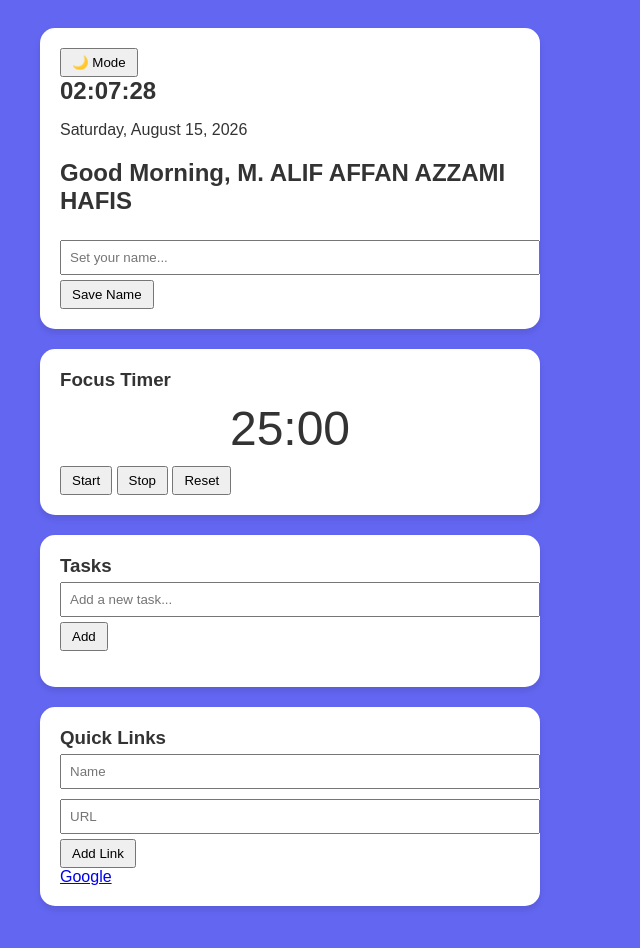
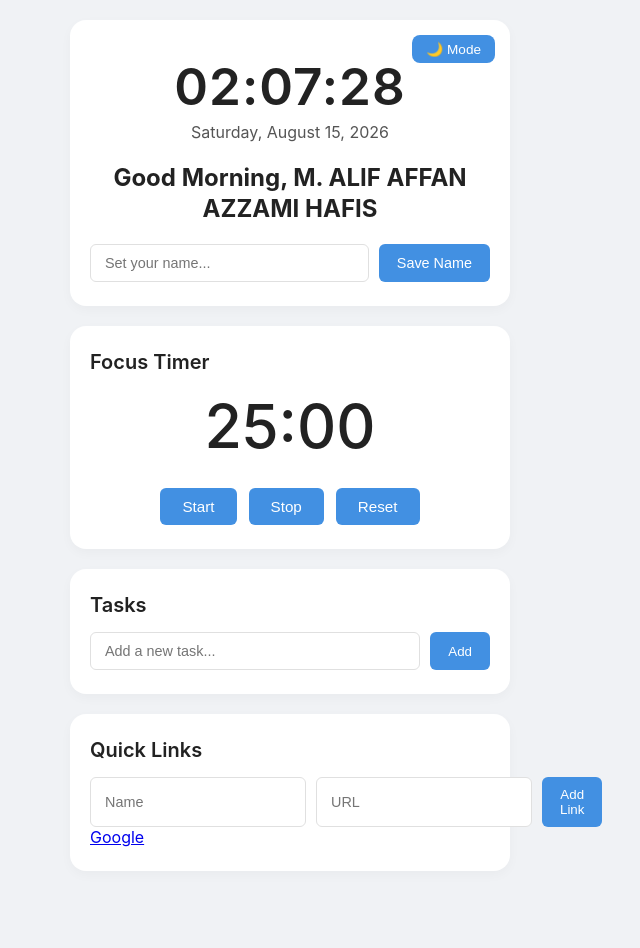
Before and after one commit to alifhafis829-sys/CodingCamp-10August26-MAlifAffan.-, a plain HTML site: page index.html in a window 1280 px wide. Shown: the whole page, without its empty margins (350-990 px from the left). After the commit the page ends 911 px from the top, so only its background shows below. Drawn offline with Linux system fonts and the light colour scheme.

Commit message:
Refactor CSS for improved styling and layout

```diff
--- a/css/style.css
+++ b/css/style.css
@@ -1,9 +1,203 @@
-body { font-family: sans-serif; background: #6366f1; color: #333; display: flex; justify-content: center; padding: 20px; transition: 0.3s; }
-body.dark { background: #1e1b4b; color: #fff; }
-.container { width: 100%; max-width: 500px; }
-.card { background: white; padding: 20px; border-radius: 15px; margin-bottom: 20px; box-shadow: 0 4px 6px rgba(0,0,0,0.1); }
-body.dark .card { background: #334155; }
-h1, h3 { margin: 0; }
-input { width: 100%; padding: 8px; margin: 5px 0; }
-button { cursor: pointer; padding: 5px 10px; }
-#timer { font-size: 3em; text-align: center; margin: 10px 0; }
+* {
+    box-sizing: border-box;
+    margin: 0;
+    padding: 0;
+}
+
+body {
+    font-family: -apple-system, BlinkMacSystemFont, "Segoe UI", Roboto, Helvetica, Arial, sans-serif;
+    background-color: #f0f2f5;
+    color: #333333;
+    display: flex;
+    justify-content: center;
+    padding: 20px 15px;
+    transition: background-color 0.3s;
+}
+
+body.dark {
+    background-color: #0f172a;
+    color: #f8fafc;
+}
+
+.container {
+    width: 100%;
+    max-width: 440px;
+}
+
+.card {
+    background: #ffffff;
+    padding: 24px 20px;
+    border-radius: 16px;
+    margin-bottom: 20px;
+    box-shadow: 0 4px 12px rgba(0, 0, 0, 0.03);
+    position: relative;
+    transition: background-color 0.3s;
+}
+
+body.dark .card {
+    background: #1e293b;
+    box-shadow: 0 4px 12px rgba(0, 0, 0, 0.2);
+}
+
+/* Header Section Custom */
+.header-card {
+    text-align: center;
+    padding-top: 35px;
+}
+
+#theme-toggle {
+    position: absolute;
+    top: 15px;
+    right: 15px;
+    padding: 6px 14px;
+    border-radius: 8px;
+    border: none;
+    background: #4290e2;
+    color: white;
+    font-weight: 500;
+    font-size: 0.85rem;
+    cursor: pointer;
+}
+
+#clock {
+    font-size: 3.2rem;
+    font-weight: 600;
+    color: #222222;
+    letter-spacing: 1px;
+    margin-bottom: 5px;
+}
+
+body.dark #clock {
+    color: #ffffff;
+}
+
+#date {
+    font-size: 1rem;
+    color: #555555;
+    margin-bottom: 20px;
+}
+
+body.dark #date {
+    color: #94a3b8;
+}
+
+#greeting {
+    font-size: 1.5rem;
+    font-weight: 700;
+    color: #222222;
+    margin-bottom: 20px;
+    line-height: 1.3;
+}
+
+body.dark #greeting {
+    color: #ffffff;
+}
+
+.name-input-group {
+    display: flex;
+    gap: 10px;
+    margin-top: 10px;
+}
+
+.name-input-group input {
+    flex: 1;
+    padding: 10px 14px;
+    border: 1px solid #e0e0e0;
+    border-radius: 6px;
+    font-size: 0.9rem;
+    outline: none;
+}
+
+body.dark .name-input-group input {
+    background: #334155;
+    border-color: #475569;
+    color: #fff;
+}
+
+#save-name-btn {
+    padding: 10px 18px;
+    border: none;
+    border-radius: 6px;
+    background: #4290e2;
+    color: white;
+    font-weight: 500;
+    font-size: 0.9rem;
+    cursor: pointer;
+    white-space: nowrap;
+}
+
+/* Focus Timer Section */
+.card h3 {
+    font-size: 1.25rem;
+    font-weight: 600;
+    color: #222222;
+    margin-bottom: 15px;
+}
+
+body.dark .card h3 {
+    color: #ffffff;
+}
+
+#timer {
+    font-size: 3.8rem;
+    font-weight: 500;
+    text-align: center;
+    color: #222222;
+    margin: 15px 0 25px 0;
+}
+
+body.dark #timer {
+    color: #ffffff;
+}
+
+.timer-btns {
+    display: flex;
+    justify-content: center;
+    gap: 12px;
+}
+
+.timer-btns button {
+    padding: 10px 22px;
+    border: none;
+    border-radius: 6px;
+    background: #4290e2;
+    color: white;
+    font-weight: 500;
+    font-size: 0.95rem;
+    cursor: pointer;
+}
+
+/* Inputs & General Buttons */
+.input-group {
+    display: flex;
+    gap: 10px;
+}
+
+.input-group input {
+    flex: 1;
+    padding: 10px 14px;
+    border: 1px solid #e0e0e0;
+    border-radius: 6px;
+    font-size: 0.9rem;
+    outline: none;
+}
+
+body.dark .input-group input {
+    background: #334155;
+    border-color: #475569;
+    color: #fff;
+}
+
+.input-group button {
+    padding: 10px 18px;
+    border: none;
+    border-radius: 6px;
+    background: #4290e2;
+    color: white;
+    font-weight: 500;
+    cursor: pointer;
+}
+
+button:hover {
+    opacity: 0.9;
+}
```
